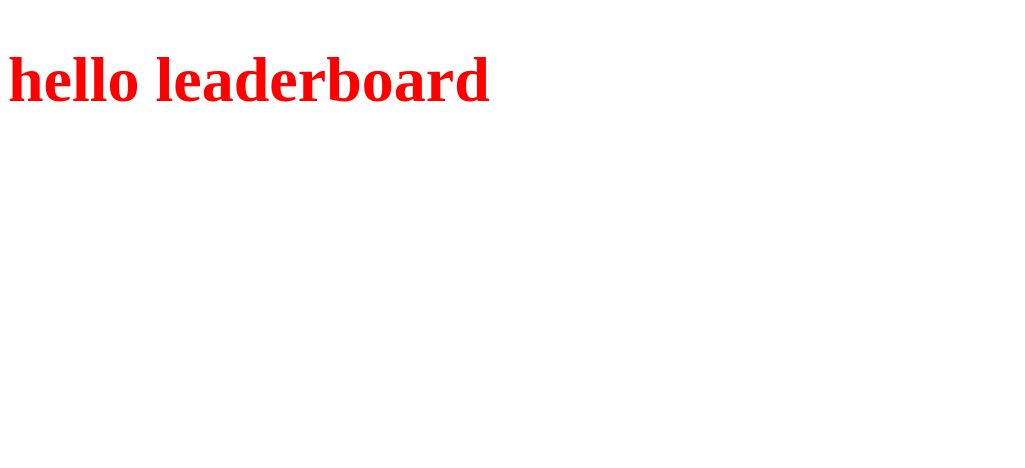
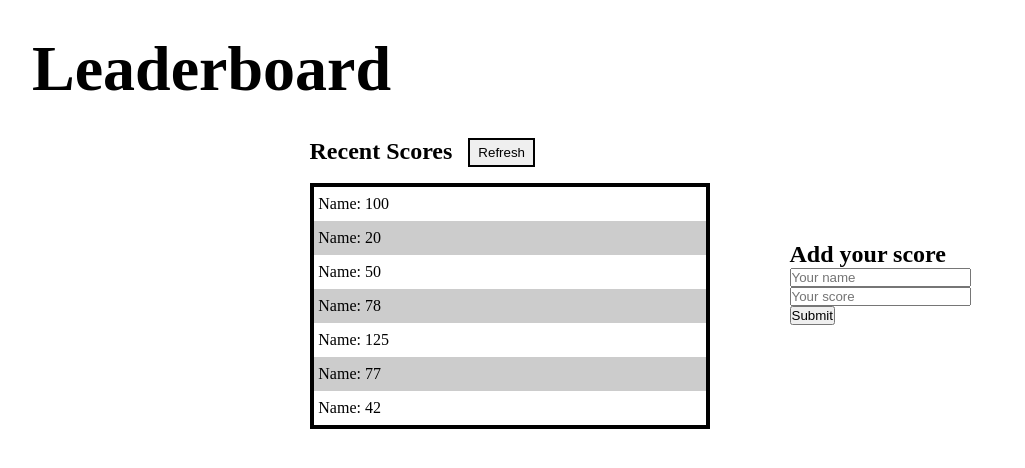
Before and after one commit to martinkarugaba/leaderboard-with-webpack, a website built with webpack: page index.html in a window 1280 px wide. Shown: the whole page, without its empty margins (0-1025 px from the left). Built offline with nearby package versions, Linux system fonts and the light colour scheme.

Commit message:
add leaderboard structure

```diff
--- a/index.html
+++ b/index.html
@@ -1,12 +1,47 @@
 <!DOCTYPE html>
 <html lang="en">
-<head>
-  <meta charset="UTF-8">
-  <meta http-equiv="X-UA-Compatible" content="IE=edge">
-  <meta name="viewport" content="width=device-width, initial-scale=1.0">
-  <title>Leaderboard</title>
-</head>
-<body>
-  <h1>hello leaderboard</h1>
-</body>
+  <head>
+    <meta charset="UTF-8" />
+    <meta http-equiv="X-UA-Compatible" content="IE=edge" />
+    <meta
+      name="viewport"
+      content="width=device-width, initial-scale=1.0"
+    />
+    <title>Leaderboard</title>
+  </head>
+  <body>
+    <h1>Leaderboard</h1>
+
+    <section class="content">
+      <section>
+        <header>
+          <h2 class="text-xl text-green-700">Recent Scores</h2>
+          <button class="refresh-button">Refresh</button>
+        </header>
+
+        <div class="scores">
+          <p>Name: 100</p>
+          <p>Name: 20</p>
+          <p>Name: 50</p>
+          <p>Name: 78</p>
+          <p>Name: 125</p>
+          <p>Name: 77</p>
+          <p>Name: 42</p>
+        </div>
+      </section>
+
+      <section class="form">
+        <h2>Add your score</h2>
+        <form action="">
+          <div class="form-control">
+            <input type="text" placeholder="Your name" />
+          </div>
+          <div class="form-control">
+            <input type="text" placeholder="Your score" />
+          </div>
+          <button type="submit">Submit</button>
+        </form>
+      </section>
+    </section>
+  </body>
 </html>
--- a/src/style.css
+++ b/src/style.css
@@ -1,4 +1,51 @@
-h1{
-  color: red;
+* {
+  margin: 0;
+  padding: 0;
+  box-sizing: border-box;
+}
+
+body {
+  height: 100vh;
+  padding: 2rem;
+}
+
+h1 {
   font-size: 4rem;
 }
+
+.content {
+  padding: 2rem;
+  display: flex;
+  justify-content: center;
+  align-items: center;
+  gap: 5rem;
+}
+
+.content header{
+  display: flex;
+}
+
+.refresh-button{
+  margin-left: 1rem;
+  border: 2px solid black;
+  padding: 0.3rem 0.5rem;
+}
+
+.scores {
+  border: 4px solid black;
+  width: 400px;
+  margin-top: 1rem;
+
+}
+
+.scores p{
+  padding: 0.5rem 0.3rem;
+}
+
+.scores p:nth-child(even) {
+  background-color: #ccc;
+}
+
+form button{
+
+}
```
